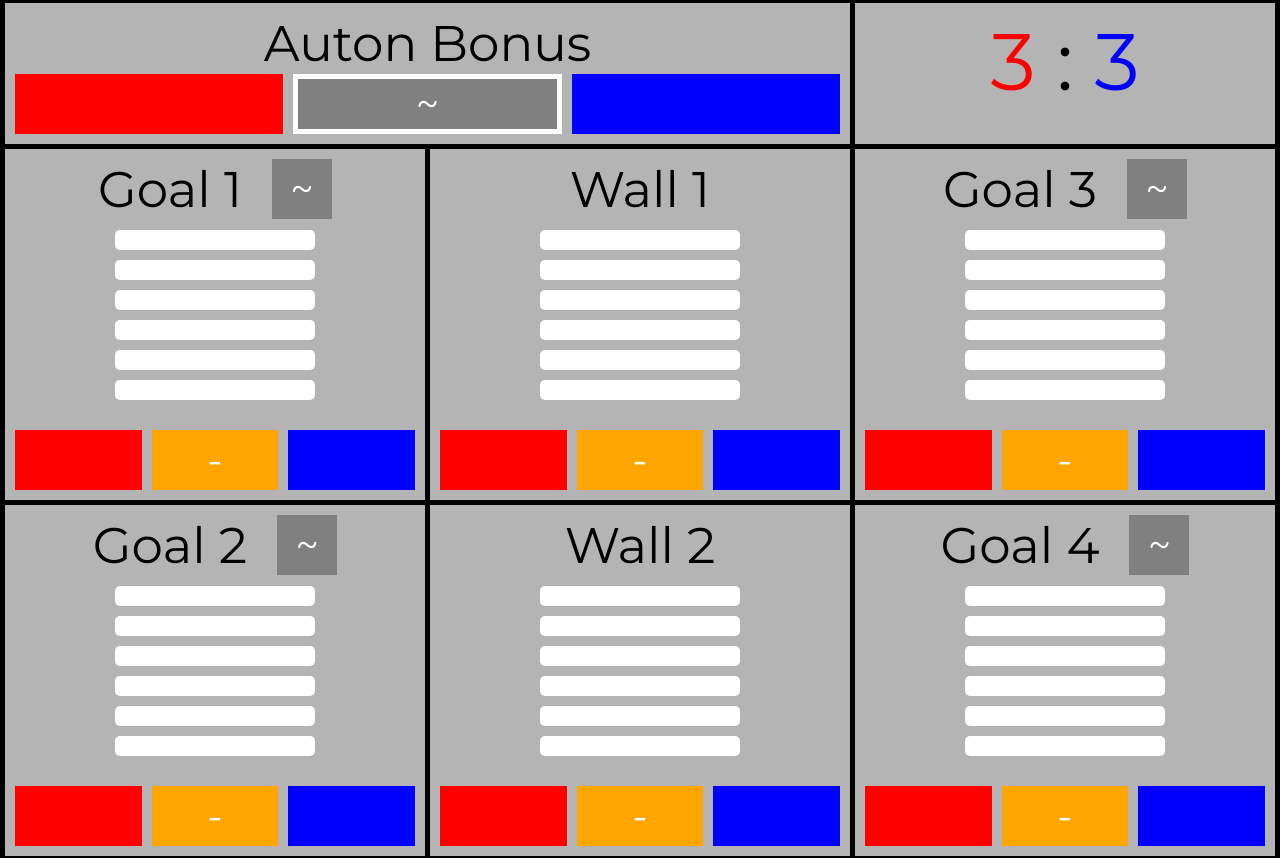
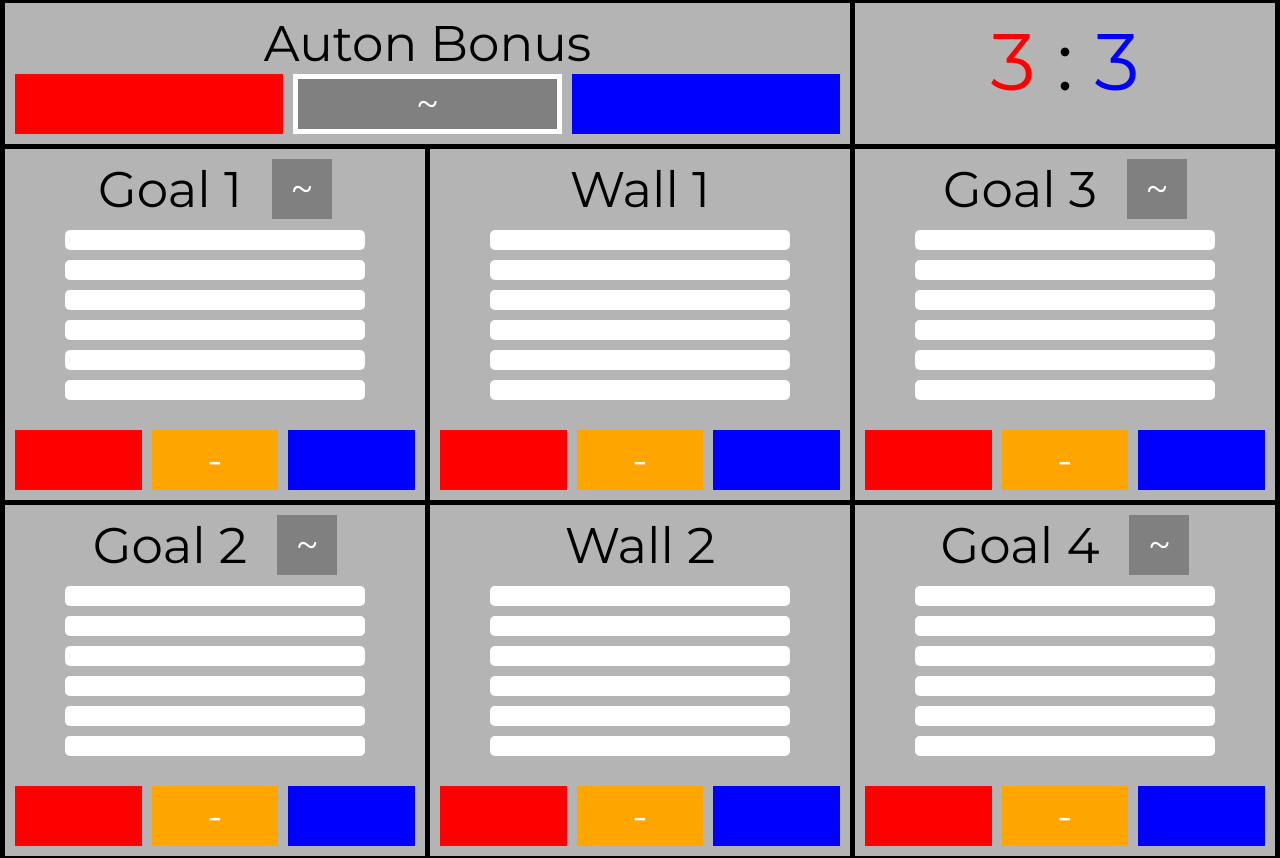
Before and after one commit to AbeetoChanito/AbeetoChanito.github.io, a SvelteKit app: page / in a window 1280 px wide. Shown: the top 858 px of the page. Built offline with nearby package versions, Linux system fonts and the light colour scheme.

Commit message:
make rings bigger for clicking

```diff
--- a/src/routes/Stack.svelte
+++ b/src/routes/Stack.svelte
@@ -110,6 +110,7 @@
                 class="{color}-btn"
                 on:click={() => addSquare(color)}
                 aria-label="add {color} ring"
+                style="{excludedColor !== "none" ? "width: 50% !important;" : ""}"
             ></button>
         {/if}
         {#if color === "none"}
@@ -119,6 +120,7 @@
                     removeSquare();
                 }}
                 aria-label="remove ring"
+                style="{excludedColor !== "none" ? "width: 50% !important;" : ""}"
             ></button>
         {/if}
     {/each}
@@ -157,7 +159,7 @@
     }
 
     .ring {
-        width: 200px;
+        width: 300px;
         height: 20px;
         border: none;
         display: flex;
```
